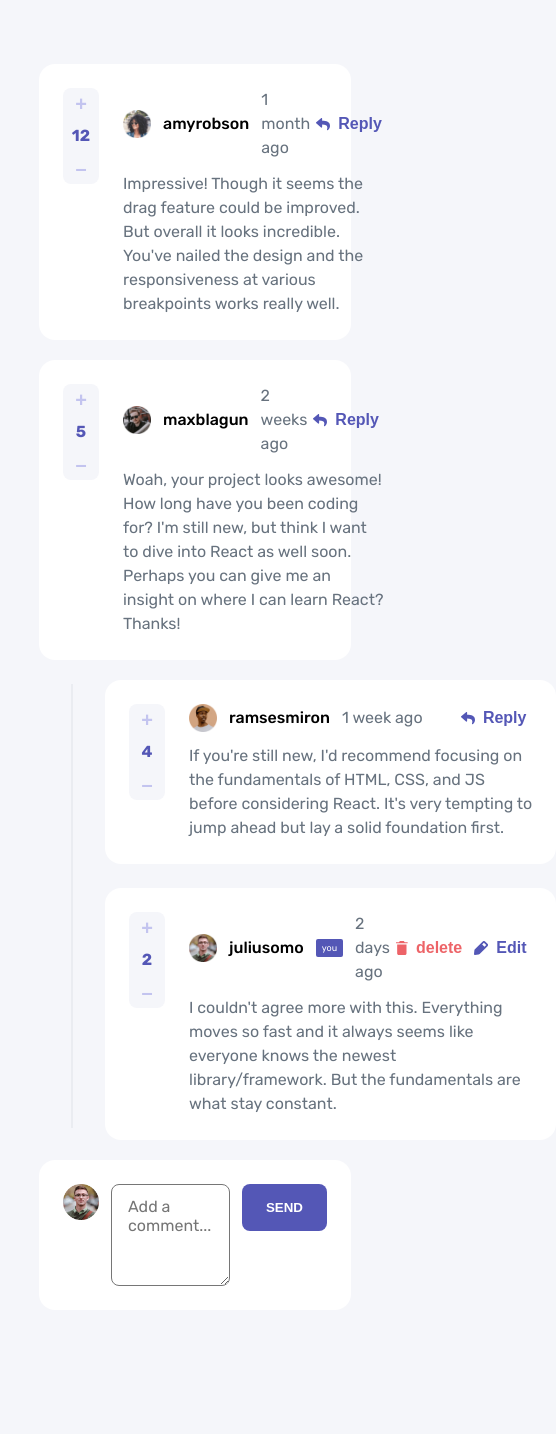
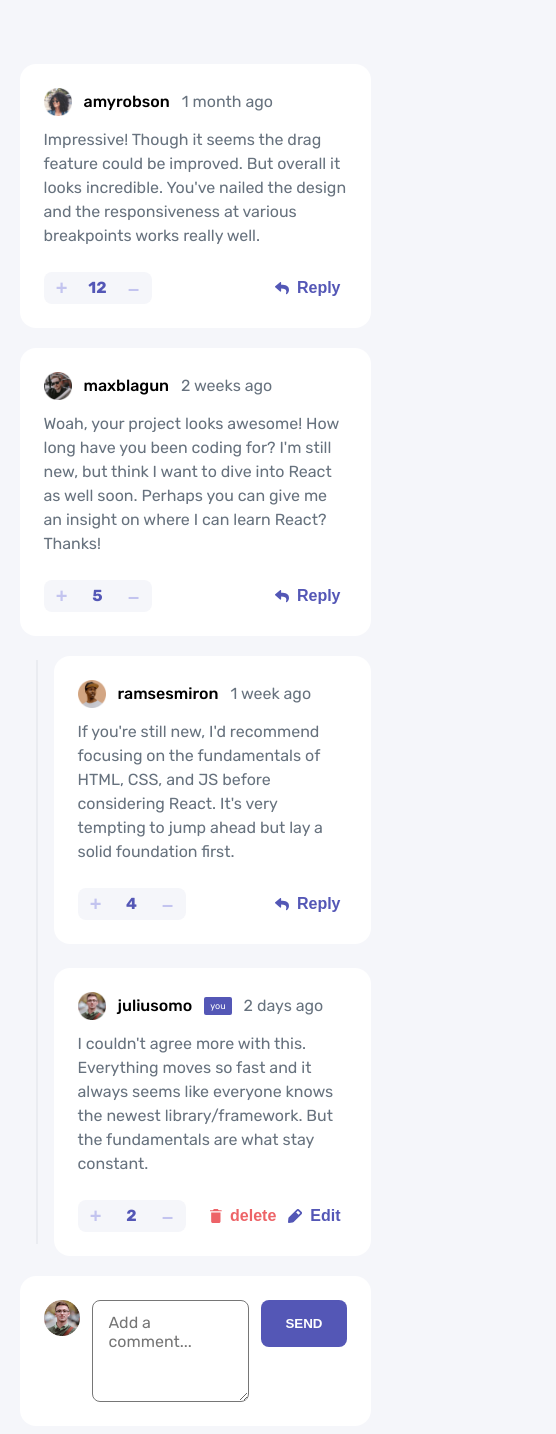
Before and after one commit to marwan-osama/Interactive-comment-section, a React (Create React App) app: page / in a window 390 px wide. Shown: the whole page, 556 px wide, since content can reach past the window. Before the commit the page ends 1318 px from the top, so only its background shows below. Built offline with nearby package versions, Linux system fonts and the light colour scheme.

Commit message:
fix: improve design on small screens

```diff
--- a/src/components/Comment.js
+++ b/src/components/Comment.js
@@ -1,10 +1,10 @@
 import ReplyList from "./ReplyList";
 import Score from "./Score";
-import IconButton from "./IconButton";
 import { useState } from "react";
 import NewReply from "./NewReply";
 import Button from "./Button";
 import { CSSTransition } from "react-transition-group";
+import CommentButtons from "./CommentButtons";
 const Comment = ({
 	comment,
 	currentUser,
@@ -55,7 +55,16 @@ const Comment = ({
 	return (
 		<div className="comment-wrapper">
 			<section className="comment">
-				<Score score={comment.score} handleUpdateScore={updateScore} />
+				<div className="vote-wrapper">
+					<Score score={comment.score} handleUpdateScore={updateScore} />
+					<CommentButtons
+						you={comment.user.username === currentUser.username}
+						mobile={true}
+						handleDelete={deleteComment}
+						handleEdit={toggleEditMode}
+						handleReply={toggleNewReplyForComment}
+					/>
+				</div>
 				<article className="comment-content">
 					<div className="comment-top-section">
 						<div className="user-details">
@@ -77,29 +86,13 @@ const Comment = ({
 								{comment.createdAt}
 							</span>
 						</div>
-						<div className="comment-buttons">
-							{comment.user.username === currentUser.username ? (
-								<>
-									<IconButton
-										icon={process.env.PUBLIC_URL + "/images/icon-delete.svg"}
-										text="delete"
-										handleClick={deleteComment}
-										className="clr-red"
-									/>
-									<IconButton
-										icon={process.env.PUBLIC_URL + "/images/icon-edit.svg"}
-										text="Edit"
-										handleClick={toggleEditMode}
-									/>
-								</>
-							) : (
-								<IconButton
-									icon={process.env.PUBLIC_URL + "/images/icon-reply.svg"}
-									text="Reply"
-									handleClick={toggleNewReplyForComment}
-								/>
-							)}
-						</div>
+						<CommentButtons
+							you={comment.user.username === currentUser.username}
+							mobile={false}
+							handleDelete={deleteComment}
+							handleEdit={toggleEditMode}
+							handleReply={toggleNewReplyForComment}
+						/>
 					</div>
 					{editMode ? (
 						<>
@@ -122,7 +115,7 @@ const Comment = ({
 				in={newReplyForComment}
 				timeout={{
 					enter: 400,
-					exit: 200,
+					exit: 0,
 				}}
 				unmountOnExit
 				mountOnEnter
--- /dev/null
+++ b/src/components/CommentButtons.js
@@ -0,0 +1,40 @@
+import IconButton from "./IconButton";
+const CommentButtons = ({
+	handleEdit,
+	handleDelete,
+	handleReply,
+	you,
+	mobile,
+}) => {
+	return (
+		<div
+			className={`comment-buttons ${
+				mobile ? "comment-buttons-mobile" : "comment-buttons-large-screen"
+			}`}
+		>
+			{you ? (
+				<>
+					<IconButton
+						icon={process.env.PUBLIC_URL + "/images/icon-delete.svg"}
+						text="delete"
+						handleClick={handleDelete}
+						className="clr-red"
+					/>
+					<IconButton
+						icon={process.env.PUBLIC_URL + "/images/icon-edit.svg"}
+						text="Edit"
+						handleClick={handleEdit}
+					/>
+				</>
+			) : (
+				<IconButton
+					icon={process.env.PUBLIC_URL + "/images/icon-reply.svg"}
+					text="Reply"
+					handleClick={handleReply}
+				/>
+			)}
+		</div>
+	);
+};
+
+export default CommentButtons;
--- a/src/components/Reply.js
+++ b/src/components/Reply.js
@@ -1,5 +1,5 @@
 import Score from "./Score";
-import IconButton from "./IconButton";
+import CommentButtons from "./CommentButtons";
 import { useState } from "react";
 import NewReply from "./NewReply";
 import Button from "./Button";
@@ -55,7 +55,16 @@ const Reply = ({
 	return (
 		<>
 			<section className="comment">
-				<Score score={reply.score} handleUpdateScore={updateScore} />
+				<div className="vote-wrapper">
+					<Score score={reply.score} handleUpdateScore={updateScore} />
+					<CommentButtons
+						you={reply.user.username === currentUser.username}
+						mobile={true}
+						handleDelete={deleteReply}
+						handleEdit={toggleEditMode}
+						handleReply={toggleNewReplyforReply}
+					/>
+				</div>
 				<article className="comment-content">
 					<div className="comment-top-section">
 						<div className="user-details">
@@ -75,29 +84,13 @@ const Reply = ({
 								{reply.createdAt}
 							</span>
 						</div>
-						<div className="comment-buttons">
-							{reply.user.username === currentUser.username ? (
-								<>
-									<IconButton
-										icon={process.env.PUBLIC_URL + "/images/icon-delete.svg"}
-										text="delete"
-										handleClick={deleteReply}
-										className="clr-red"
-									/>
-									<IconButton
-										icon={process.env.PUBLIC_URL + "/images/icon-edit.svg"}
-										text="Edit"
-										handleClick={toggleEditMode}
-									/>
-								</>
-							) : (
-								<IconButton
-									icon={process.env.PUBLIC_URL + "/images/icon-reply.svg"}
-									text="Reply"
-									handleClick={toggleNewReplyforReply}
-								/>
-							)}
-						</div>
+						<CommentButtons
+							you={reply.user.username === currentUser.username}
+							mobile={false}
+							handleDelete={deleteReply}
+							handleEdit={toggleEditMode}
+							handleReply={toggleNewReplyforReply}
+						/>
 					</div>
 					{editMode ? (
 						<>
--- a/src/css/index.css
+++ b/src/css/index.css
@@ -114,17 +114,6 @@
   transition: opacity 400ms, transform 400ms ease-out;
 }
 
-.scale-exit {
-  opacity: 1;
-  transform: scale(1);
-}
-
-.scale-exit-active {
-  opacity: 0;
-  transform: scale(0);
-  transition: opacity 200ms, transform 200ms ease-in;
-}
-
 body {
   font-family: Rubik, Helvetica, Arial, sans-serif;
   background-color: #f5f6fa;
@@ -145,14 +134,14 @@ body {
   padding: 16px 24px;
   border-radius: 8px;
 }
+.btn:hover {
+  opacity: 0.4;
+}
 
 button {
   background-color: transparent;
   border: none;
   cursor: pointer;
-}
-button:hover {
-  opacity: 0.4;
 }
 
 .comment {
@@ -163,17 +152,27 @@ button:hover {
   display: flex;
   gap: 24px;
 }
-.comment .vote-box {
+.comment .vote-wrapper {
+  display: flex;
+  justify-content: space-between;
+}
+.comment .vote-wrapper .vote-box {
   border-radius: 8px;
   height: min-content;
+  width: min-content;
 }
-.comment .vote-box > * {
+.comment .vote-wrapper .vote-box > * {
   display: flex;
   align-items: center;
   justify-content: center;
   width: 36px;
   height: 32px;
   text-align: center;
+}
+@media (max-width: 768px) {
+  .comment .vote-wrapper .vote-box {
+    display: flex;
+  }
 }
 .comment .comment-content {
   display: flex;
@@ -215,6 +214,11 @@ button:hover {
   align-items: center;
   justify-content: center;
 }
+@media (max-width: 768px) {
+  .comment {
+    flex-direction: column-reverse;
+  }
+}
 
 .textarea {
   flex-grow: 1;
@@ -253,9 +257,14 @@ button:hover {
   border: 1px solid #eaecf1;
   margin: 4px 32px 12px 32px;
 }
+@media (max-width: 768px) {
+  .reply-list-wrapper .vl {
+    margin: 4px 16px 12px 16px;
+  }
+}
 
 .comments-list {
-  width: min(80vw, 768px);
+  width: min(90vw, 768px);
   margin: auto;
   margin-top: 64px;
   display: flex;
@@ -267,4 +276,19 @@ button:hover {
   float: right;
 }
 
+.comment-buttons-mobile {
+  display: none;
+}
+@media (max-width: 768px) {
+  .comment-buttons-mobile {
+    display: flex;
+  }
+}
+
+@media (max-width: 768px) {
+  .comment-buttons-large-screen {
+    display: none !important;
+  }
+}
+
 /*# sourceMappingURL=index.css.map */
--- a/src/scss/index.scss
+++ b/src/scss/index.scss
@@ -22,16 +22,16 @@ body {
 .btn {
 	padding: 16px 24px;
 	border-radius: 8px;
+
+	&:hover {
+		opacity: 0.4;
+	}
 }
 
 button {
 	background-color: transparent;
 	border: none;
 	cursor: pointer;
-
-	&:hover {
-		opacity: 0.4;
-	}
 }
 
 .comment {
@@ -42,15 +42,25 @@ button {
 	display: flex;
 	gap: 24px;
 
+	.vote-wrapper {
+		display: flex;
+		justify-content: space-between;
+
 		.vote-box {
 			border-radius: 8px;
 			height: min-content;
+			width: min-content;
 
 			& > * {
 				@include flex-center;
 				width: 36px;
 				height: 32px;
 				text-align: center;
+			}
+
+			@include m-screen {
+				display: flex;
+			}
 		}
 	}
 
@@ -90,6 +100,10 @@ button {
 				@include flex-center;
 			}
 		}
+	}
+
+	@include m-screen {
+		flex-direction: column-reverse;
 	}
 }
 
@@ -132,11 +146,15 @@ button {
 	.vl {
 		border: 1px solid map-get($colors, "l-gray");
 		margin: 4px 32px 12px 32px;
+
+		@include m-screen {
+			margin: 4px 16px 12px 16px;
+		}
 	}
 }
 
 .comments-list {
-	width: min(80vw, 768px);
+	width: min(90vw, 768px);
 	margin: auto;
 	margin-top: 64px;
 	display: flex;
@@ -149,3 +167,16 @@ button {
 		float: right;
 	}
 }
+
+.comment-buttons-mobile {
+	display: none;
+
+	@include m-screen {
+		display: flex;
+	}
+}
+.comment-buttons-large-screen {
+	@include m-screen {
+		display: none !important;
+	}
+}
```
Also changed, not shown: src/scss/_breakpoints.scss (+5 -5 lines), 1 other file (tests, documents, lock files or other folders). Lines whose indentation alone changed are shown as unchanged.
